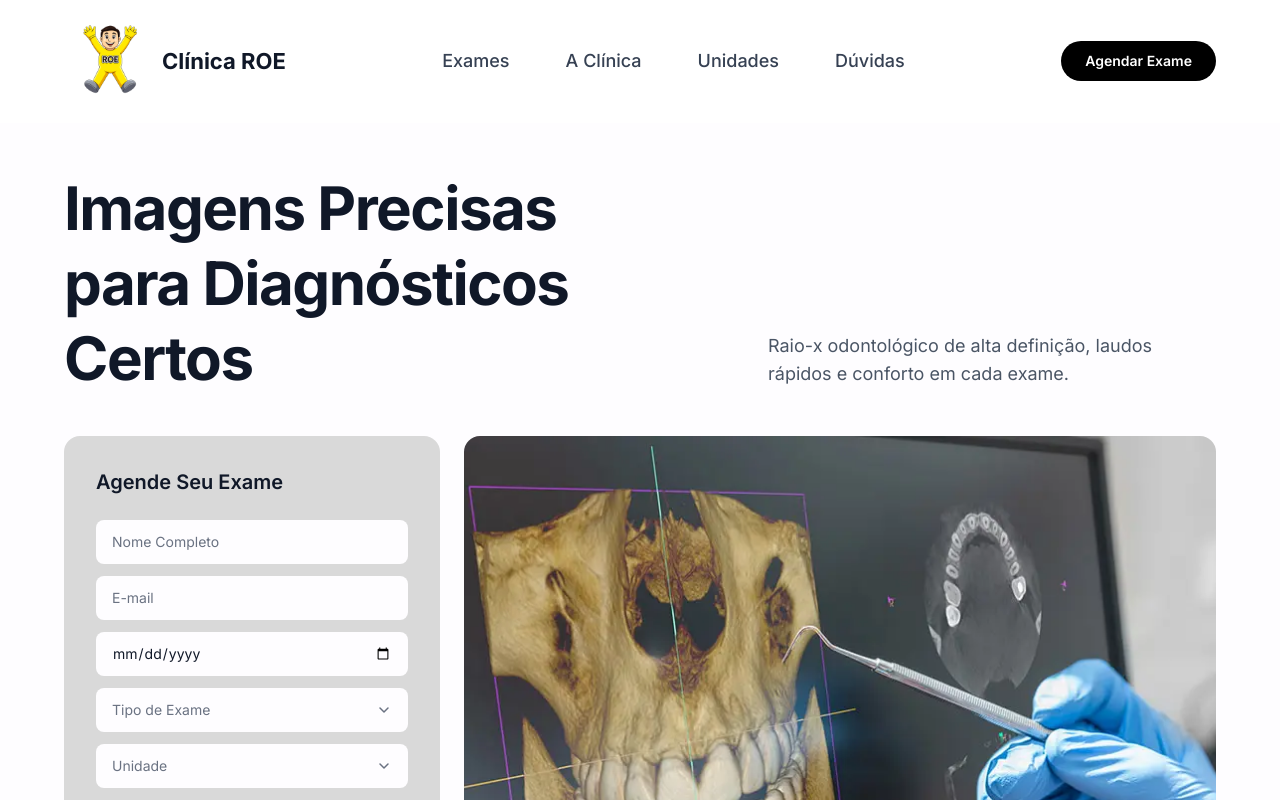
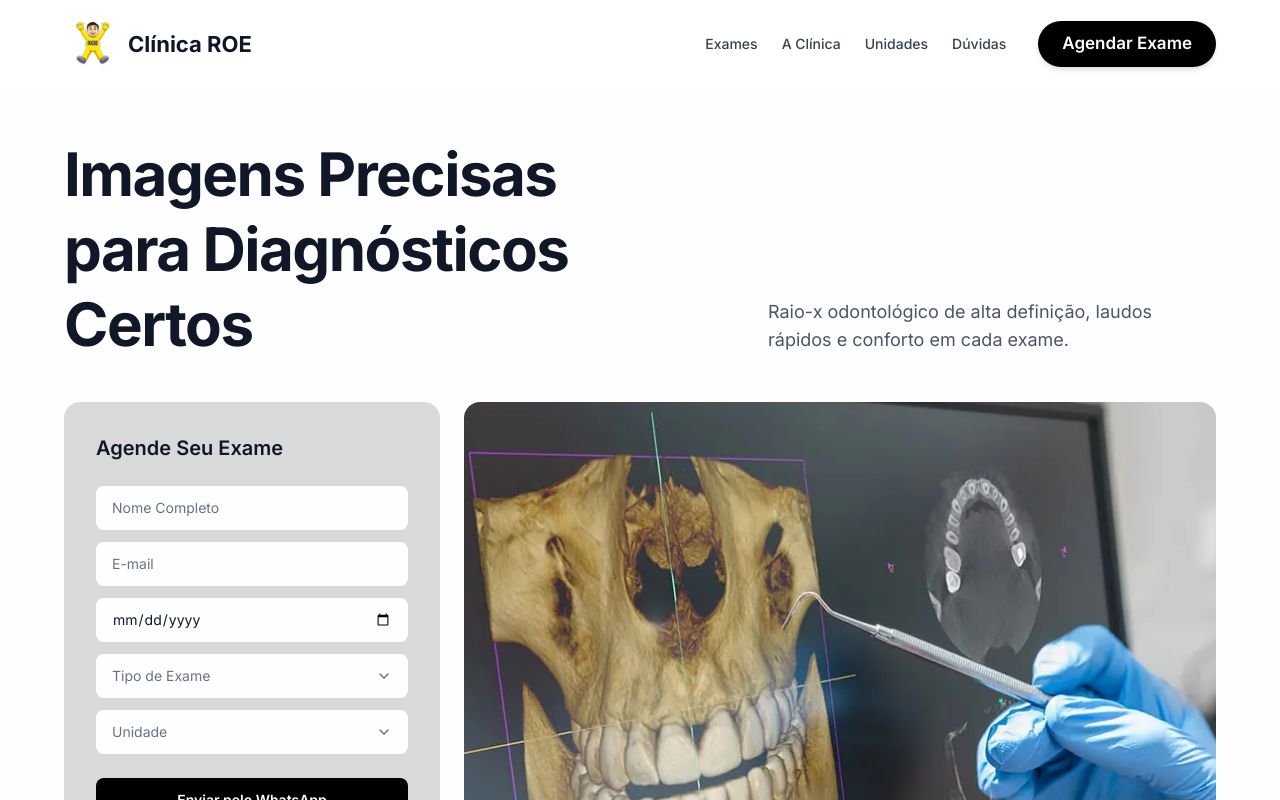
Before and after one commit to VictorRms03/roe-landing, a Next.js app: page / in a window 1280 px wide. Shown: the top 800 px of the page. Built offline with nearby package versions, Linux system fonts and the light colour scheme.

Commit message:
refactor: Enhance navbar layout (#12)

```diff
--- a/src/components/Navbar.tsx
+++ b/src/components/Navbar.tsx
@@ -46,19 +46,20 @@ export default function Navbar() {
               width={180}
               height={180}
               preload
-              className="size-8 md:size-[90px]"
+              className="size-8 md:size-14"
             />
             <span className="text-[22px] font-bold text-gray-900">
               Clínica ROE
             </span>
           </Link>
 
-          <nav className="hidden items-center gap-14 md:flex">
+          <div className="hidden items-center gap-8 md:flex">
+            <nav className="flex items-center gap-6">
               {NAV_LINKS.map((link) => (
                 <Link
                   key={link.label}
                   href={link.href}
-                className="relative text-lg font-medium text-gray-700 transition-colors duration-200 hover:text-gray-900 after:absolute after:-bottom-1 after:left-0 after:h-0.5 after:w-0 after:bg-gray-900 after:transition-all after:duration-200 hover:after:w-full"
+                  className="relative text-sm font-medium text-gray-700 transition-colors duration-200 hover:text-gray-900 after:absolute after:-bottom-1 after:left-0 after:h-0.5 after:w-0 after:bg-gray-900 after:transition-all after:duration-200 hover:after:w-full"
                 >
                   {link.label}
                 </Link>
@@ -67,10 +68,11 @@ export default function Navbar() {
 
             <Link
               href="#agendar"
-            className="hidden rounded-full bg-black px-6 py-2.5 text-sm font-semibold text-white transition-all duration-200 hover:bg-gray-800 hover:scale-105 md:block"
+              className="rounded-full bg-black px-6 py-2.5 text-[17px] font-semibold text-white shadow-md shadow-black/10 transition-all duration-300 ease-out hover:-translate-y-0.5 hover:bg-gray-800 hover:shadow-lg hover:shadow-black/25 active:translate-y-0 active:shadow-md"
             >
               Agendar Exame
             </Link>
+          </div>
 
           <button
             type="button"
```
Lines whose indentation alone changed are shown as unchanged.
